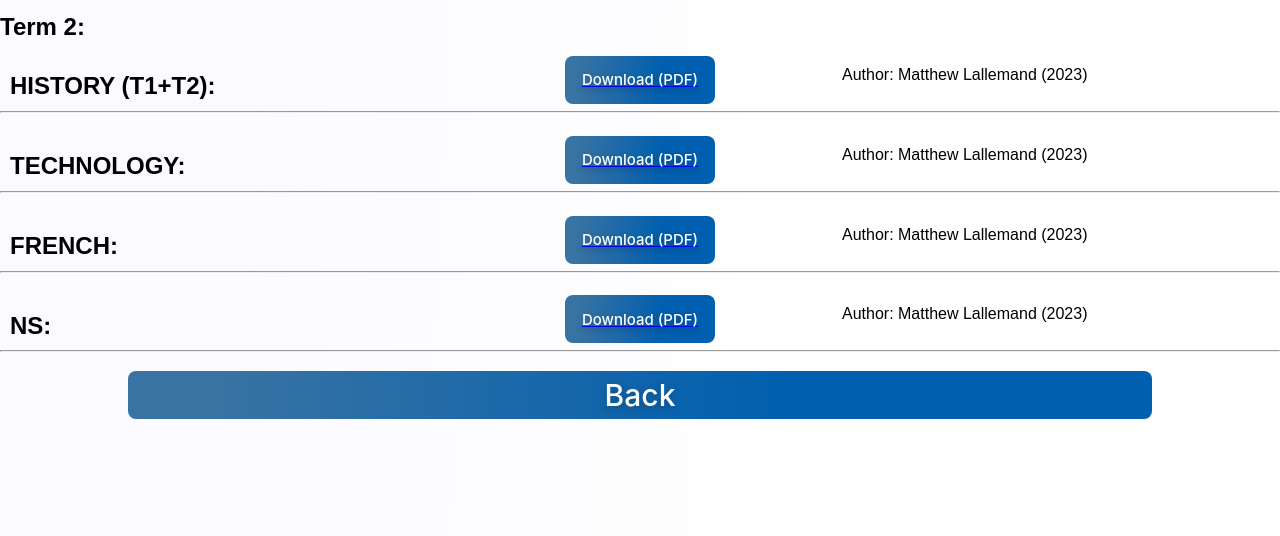
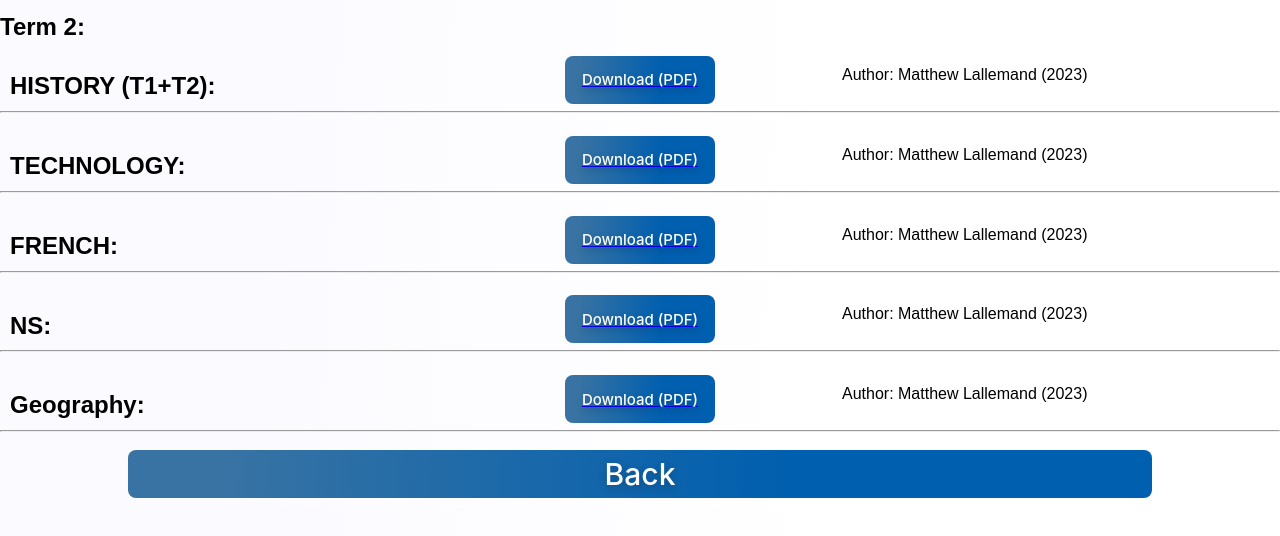
Before and after one commit to Chanlanfan/sacsstudy.github.io, a plain HTML site: page Sections/Study/Grade9/lallemandNotes/lallemandNotes.html in a window 1280 px wide. Shown: the part 68-604 px from the top of the page. Drawn offline with Linux system fonts and the light colour scheme.

Commit message:
Update lallemandNotes.html

```diff
--- a/Sections/Study/Grade9/lallemandNotes/lallemandNotes.html
+++ b/Sections/Study/Grade9/lallemandNotes/lallemandNotes.html
@@ -69,6 +69,14 @@
               <p>Author: Matthew Lallemand (2023)</p>
               <hr>
               </div>
+                          <div id="DOWNLOAD">
+              <h2>Geography:</h2>
+              <a href="https://docs.google.com/document/d/1CL2r-UokZeKJYnyicB0VN56-TxTZfdmSCi5T5-b5V2Q/edit?usp=sharing" target="_blank">
+              <button>Download (PDF)</button>
+              </a>
+              <p>Author: Matthew Lallemand (2023)</p>
+              <hr>
+              </div>
 
 
 </div>
```
